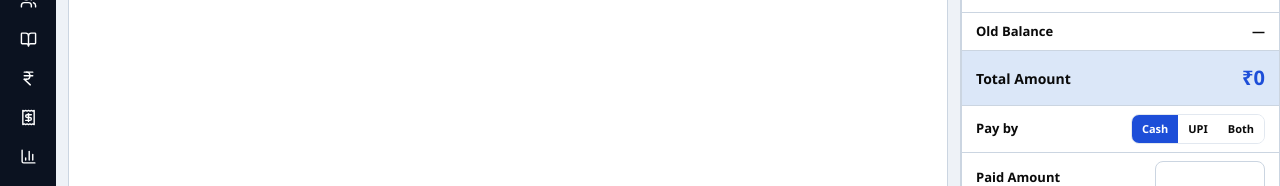
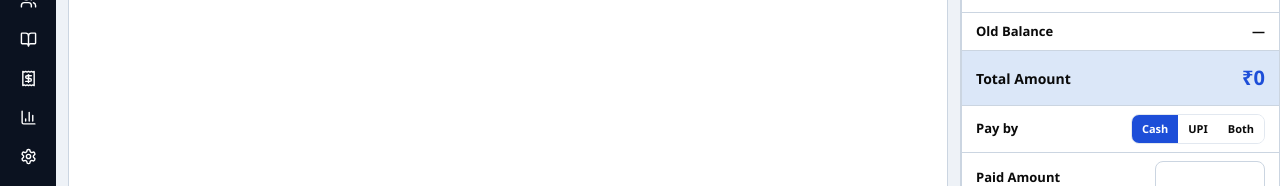
Before and after one commit to ShahidKollam/alif-pos, a React (Vite) app: page / in a window 1280 px wide. Shown: the part 200-386 px from the top of the page. Built offline with nearby package versions, Linux system fonts and the light colour scheme.

Commit message:
Remove Record payment from Sidebar (use Customers → Receive payment instead)

```diff
--- a/src/components/HelpModal.jsx
+++ b/src/components/HelpModal.jsx
@@ -13,7 +13,6 @@ const globalShortcuts = [
   { key: 'Alt+0', desc: 'Products + open Add product' },
   { key: 'Alt+1', desc: 'Open last saved bill (tab or new)' },
   { key: 'Alt+R', desc: 'Open return from earlier bill (Billing)' },
-  { key: 'Sidebar', desc: 'Record payment — receive against customer account' },
 ];
 
 const billingShortcuts = [
--- a/src/components/Sidebar.jsx
+++ b/src/components/Sidebar.jsx
@@ -9,8 +9,7 @@ import {
   ShoppingCart,
   PanelLeftClose,
   PanelLeft,
-  HelpCircle,
-  IndianRupee
+  HelpCircle
 } from 'lucide-react';
 
 const items = [
@@ -19,13 +18,12 @@ const items = [
   { id: 'stock', label: 'Stock', icon: Warehouse },
   { id: 'customers', label: 'Customers', icon: Users },
   { id: 'ledger', label: 'Ledger', icon: BookOpen },
-  { id: 'payment', label: 'Record payment', icon: IndianRupee },
   { id: 'sales', label: 'Sales', icon: Receipt },
   { id: 'reports', label: 'Reports', icon: BarChart3 },
   { id: 'settings', label: 'Settings', icon: Settings }
 ];
 
-export default function Sidebar({ current, onNavigate, collapsed, onToggleCollapse, onOpenHelp, onOpenReceivePayment }) {
+export default function Sidebar({ current, onNavigate, collapsed, onToggleCollapse, onOpenHelp }) {
   return (
     <aside
       className={`${collapsed ? 'w-[56px]' : 'w-[200px]'} shrink-0 bg-[#0b1220] text-white flex flex-col transition-all duration-200`}
@@ -59,13 +57,7 @@ export default function Sidebar({ current, onNavigate, collapsed, onToggleCollap
               key={item.id}
               type="button"
               title={item.label}
-              onClick={() => {
-                if (item.id === 'payment') {
-                  onOpenReceivePayment?.();
-                  return;
-                }
-                onNavigate(item.id);
-              }}
+              onClick={() => onNavigate(item.id)}
               className={`w-full flex items-center gap-2.5 rounded-lg text-[13px] font-medium transition-colors
                 ${collapsed ? 'justify-center px-0 py-2.5' : 'px-2.5 py-2'}
                 ${active
```
